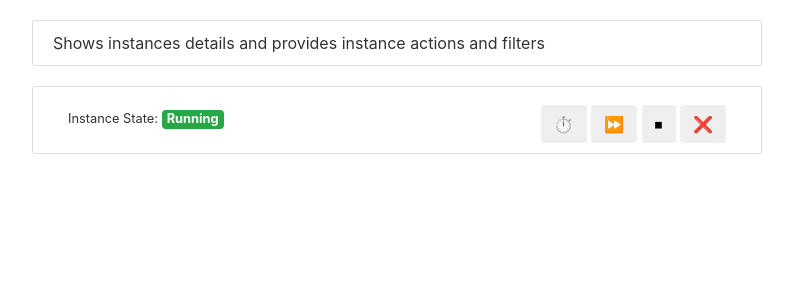
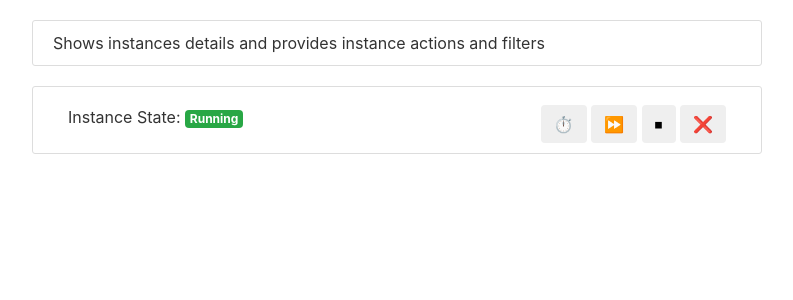
Before and after one commit to GoddessDianaPub/kandula-app, a Flask app: template app/templates/instances.html in a window 1280 px wide. Shown: the part 176-476 px from the top of the page, without its empty margins (53-846 px from the left). Run offline with Flask 3, Linux system fonts and the light colour scheme; the template is opened without the code that fills it: most values are stand-ins (such as "Sample title", 1, 10 or a date in 2020); parts of the project's set-up code (start-up, migrations or seed data) failed here and were passed over; some libraries are stand-ins or nearby versions.

Commit message:
removed style="font-size

```diff
--- a/app/templates/instances.html
+++ b/app/templates/instances.html
@@ -53,11 +53,11 @@
                             </a>
                         </h3>
                         <div class="d-block">
-                            <span style="font-size: 0.8em;">Instance State: </span>
+                            <span>Instance State: </span>
                             {% if instance.State == "running" %}
-                                <span class="badge badge-success" style="font-size: 0.8em;">Running</span>
+                                <span class="badge badge-success">Running</span>
                             {% else %}
-                                <span class="badge badge-danger" style="font-size: 0.8em;">{{ instance.State }}</span>
+                                <span class="badge badge-danger">{{ instance.State }}</span>
                             {% endif %}
 
                     </div>
```
